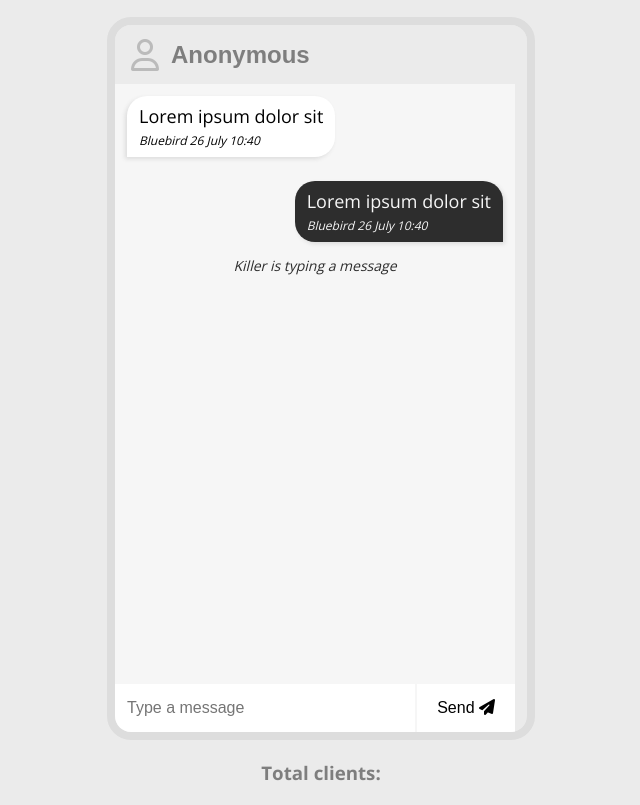
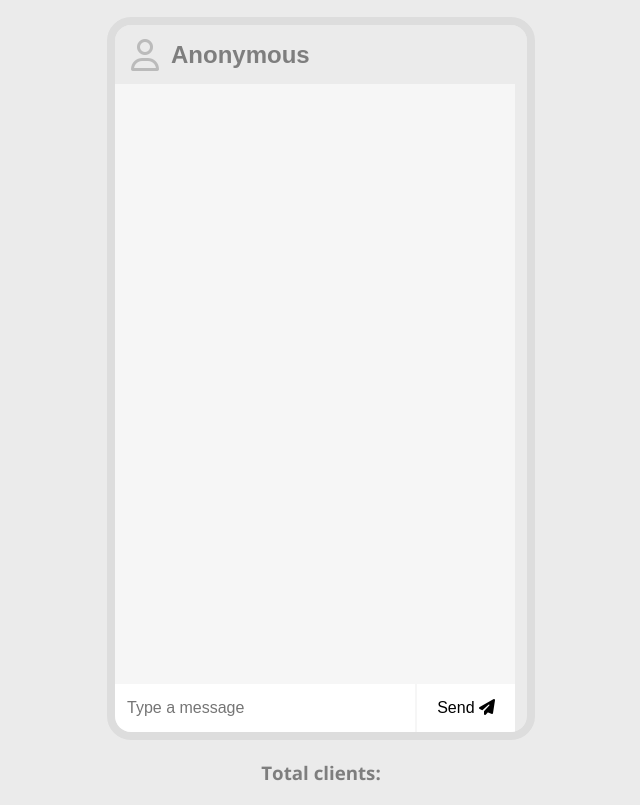
Before and after one commit to abdelhalimlakfifi/chat-app, a website: page public/index.html in a window 1280 px wide. Shown: the part 66-871 px from the top of the page, without its empty margins (319-959 px from the left). Drawn offline with nearby package versions, Linux system fonts and the light colour scheme; no server answers.

Commit message:
chat app

```diff
--- a/app.js
+++ b/app.js
@@ -2,7 +2,9 @@ const express = require('express');
 const path = require('path');
 const app = express();
 const PORT = process.env.PORT || 4000;
-const server = app.listen(PORT,() => console.log(`Listening on port: ${PORT}`));
+const server = app.listen(3000, '0.0.0.0', function() {
+    console.log('Listening to port:  ' + 3000);
+});
 
 
 const io = require('socket.io')(server);
--- a/public/index.html
+++ b/public/index.html
@@ -23,25 +23,7 @@
         </div>
 
         <ul class="message-container" id="message-container">
-            <li class="message-left">
-                <p class="message">
-                    Lorem ipsum dolor sit
-                    <span>Bluebird 26 July 10:40</span>
-                </p>
-            </li>
 
-
-            <li class="message-right">
-                <p class="message">
-                    Lorem ipsum dolor sit
-                    <span>Bluebird 26 July 10:40</span>
-                </p>
-            </li>
-            <li class="message-feedback">
-                <p class="feedback" id="feedback">
-                    Killer is typing a message
-                </p>
-            </li>
         </ul>
 
 
```
